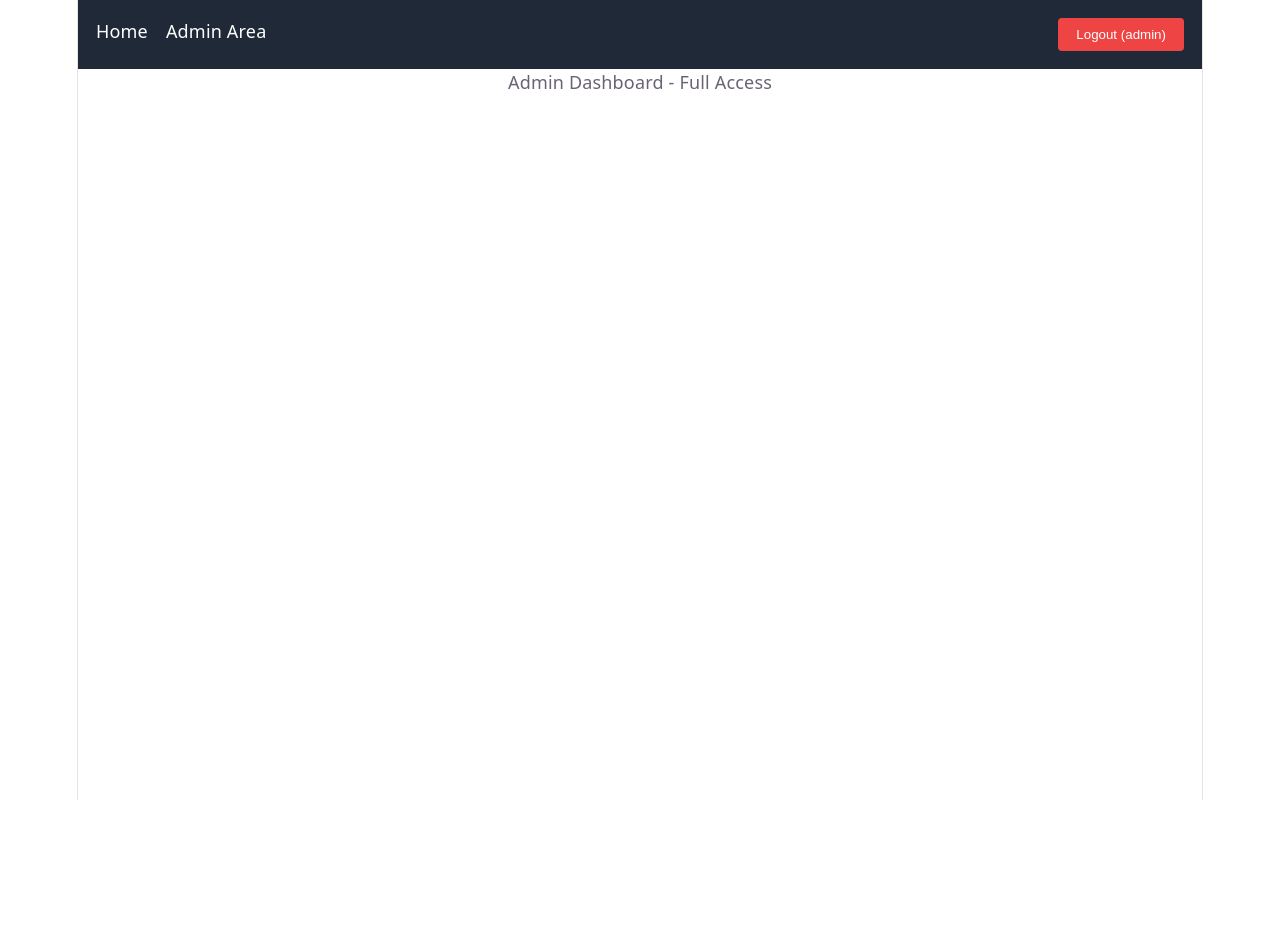
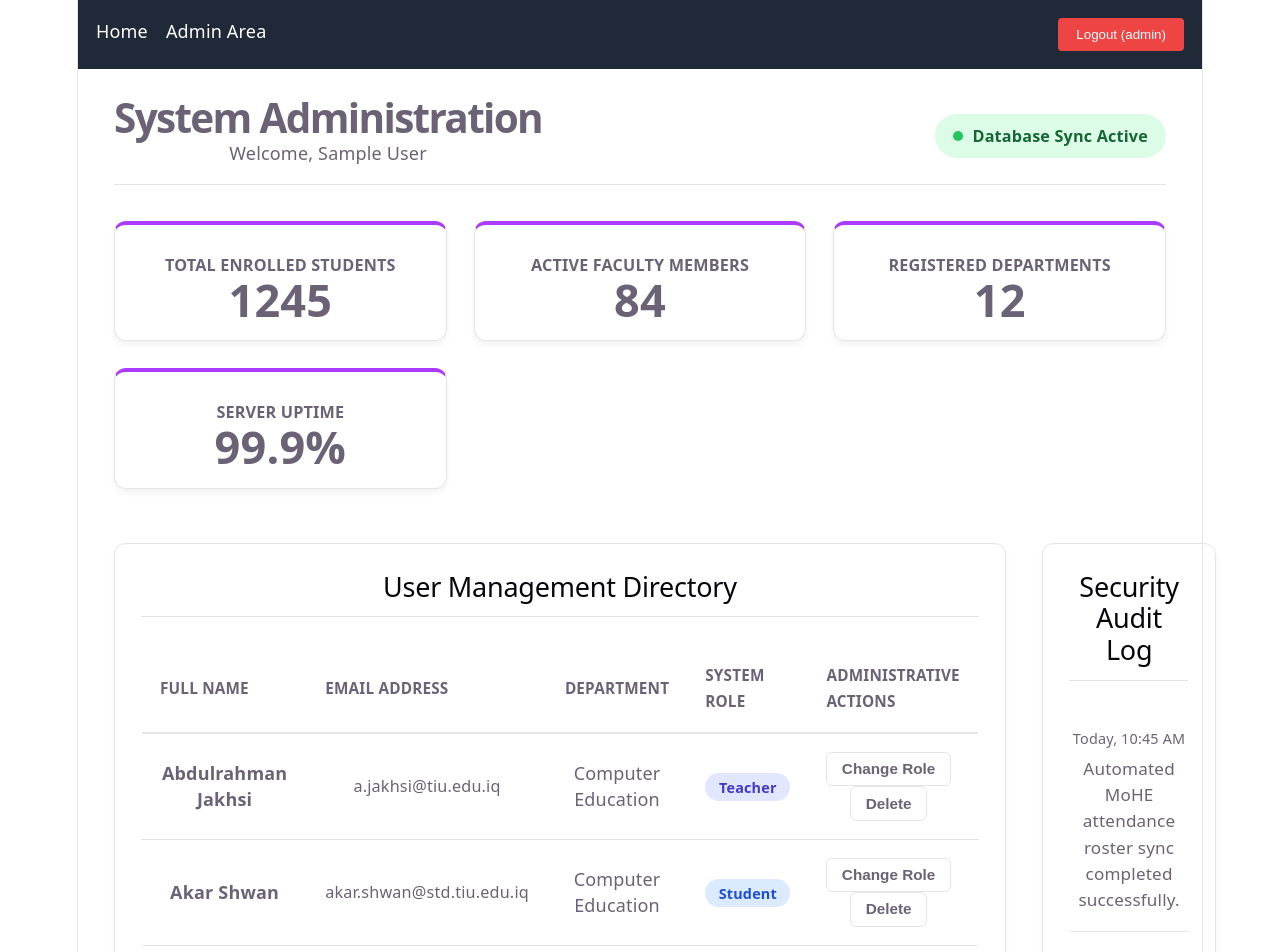
Before and after one commit to ZADOST/student-management-system, a React (Vite) app: page /admin in a window 1280 px wide. Shown: the top 952 px of the page. Before the commit the page ends 800 px from the top, so only its background shows below. Built offline with nearby package versions, Linux system fonts and the light colour scheme; sample sign-in values are in the browser's storage.

Commit message:
complete application frontend with interactive Admin Dashboard and system KPIs

```diff
--- /dev/null
+++ b/src/pages/AdminDashboard.css
@@ -0,0 +1,192 @@
+.admin-wrapper {
+  padding: 2rem;
+  max-width: 1400px;
+  margin: 0 auto;
+  font-family: system-ui, -apple-system, sans-serif;
+  color: var(--text-primary);
+}
+
+.admin-header {
+  display: flex;
+  justify-content: space-between;
+  align-items: center;
+  margin-bottom: 2rem;
+  padding-bottom: 1rem;
+  border-bottom: 1px solid var(--border);
+}
+
+.admin-header h1 {
+  font-size: 2.25rem;
+  font-weight: 800;
+  margin: 0;
+  color: var(--text-primary);
+}
+
+.system-status {
+  display: flex;
+  align-items: center;
+  gap: 0.5rem;
+  background: #dcfce7;
+  color: #166534;
+  padding: 0.5rem 1rem;
+  border-radius: 999px;
+  font-weight: 600;
+  font-size: 0.9rem;
+}
+
+.status-dot {
+  width: 10px;
+  height: 10px;
+  background-color: #22c55e;
+  border-radius: 50%;
+  animation: pulse 2s infinite;
+}
+
+@keyframes pulse {
+  0% { box-shadow: 0 0 0 0 rgba(34, 197, 94, 0.4); }
+  70% { box-shadow: 0 0 0 6px rgba(34, 197, 94, 0); }
+  100% { box-shadow: 0 0 0 0 rgba(34, 197, 94, 0); }
+}
+
+.admin-grid {
+  display: grid;
+  grid-template-columns: repeat(auto-fit, minmax(280px, 1fr));
+  gap: 1.5rem;
+  margin-bottom: 3rem;
+}
+
+.admin-stat-card {
+  background: var(--bg-secondary);
+  border: 1px solid var(--border);
+  border-radius: 12px;
+  padding: 1.5rem;
+  box-shadow: 0 4px 6px rgba(0, 0, 0, 0.05);
+  border-top: 4px solid var(--accent);
+}
+
+.admin-stat-title {
+  color: var(--text-secondary);
+  font-size: 0.9rem;
+  font-weight: 600;
+  text-transform: uppercase;
+  margin-bottom: 0.5rem;
+}
+
+.admin-stat-value {
+  font-size: 2.5rem;
+  font-weight: 800;
+  color: var(--text-primary);
+  margin: 0;
+}
+
+.management-section {
+  display: grid;
+  grid-template-columns: 2fr 1fr;
+  gap: 2rem;
+}
+
+@media (max-width: 1024px) {
+  .management-section {
+    grid-template-columns: 1fr;
+  }
+}
+
+.admin-card {
+  background: var(--bg-secondary);
+  border: 1px solid var(--border);
+  border-radius: 12px;
+  padding: 1.5rem;
+  box-shadow: 0 4px 6px rgba(0, 0, 0, 0.05);
+}
+
+.admin-card h2 {
+  margin: 0 0 1.5rem 0;
+  font-size: 1.5rem;
+  border-bottom: 1px solid var(--border);
+  padding-bottom: 0.75rem;
+}
+
+.user-table {
+  width: 100%;
+  border-collapse: collapse;
+}
+
+.user-table th {
+  text-align: left;
+  padding: 1rem;
+  background: var(--bg-primary);
+  color: var(--text-secondary);
+  font-size: 0.85rem;
+  text-transform: uppercase;
+  border-bottom: 2px solid var(--border);
+}
+
+.user-table td {
+  padding: 1rem;
+  border-bottom: 1px solid var(--border);
+  vertical-align: middle;
+}
+
+.role-badge {
+  padding: 0.25rem 0.75rem;
+  border-radius: 999px;
+  font-size: 0.8rem;
+  font-weight: 600;
+  text-transform: capitalize;
+}
+
+.role-admin { background: #f3e8ff; color: #7e22ce; }
+.role-teacher { background: #e0e7ff; color: #4338ca; }
+.role-student { background: #dbeafe; color: #1d4ed8; }
+
+.action-btn {
+  padding: 0.4rem 0.8rem;
+  background: transparent;
+  border: 1px solid var(--border);
+  border-radius: 6px;
+  cursor: pointer;
+  font-size: 0.85rem;
+  font-weight: 600;
+  color: var(--text-secondary);
+  transition: all 0.2s;
+  margin-right: 0.5rem;
+}
+
+.action-btn:hover {
+  background: var(--bg-primary);
+  color: var(--text-primary);
+}
+
+.action-btn.delete:hover {
+  background: #fee2e2;
+  color: #dc2626;
+  border-color: #fca5a5;
+}
+
+.audit-log {
+  list-style: none;
+  padding: 0;
+  margin: 0;
+}
+
+.audit-item {
+  padding: 1rem 0;
+  border-bottom: 1px solid var(--border);
+}
+
+.audit-item:last-child {
+  border-bottom: none;
+}
+
+.audit-time {
+  font-size: 0.8rem;
+  color: var(--text-secondary);
+  margin-bottom: 0.25rem;
+  display: block;
+}
+
+.audit-message {
+  font-size: 0.95rem;
+  color: var(--text-primary);
+  margin: 0;
+}
--- a/src/pages/AdminDashboard.jsx
+++ b/src/pages/AdminDashboard.jsx
@@ -0,0 +1,138 @@
+import React, { useState } from 'react';
+import { useAuth } from '../context/AuthContext';
+import './AdminDashboard.css';
+
+const AdminDashboard = () => {
+  const { user } = useAuth();
+
+  // MOCK SYSTEM STATS
+  const stats = {
+    totalStudents: 1245,
+    activeFaculty: 84,
+    departments: 12,
+    serverUptime: "99.9%"
+  };
+
+  // MOCK USER DIRECTORY
+  const [users, setUsers] = useState([
+    { id: 1, name: "Abdulrahman Jakhsi", email: "a.jakhsi@tiu.edu.iq", role: "teacher", department: "Computer Education" },
+    { id: 2, name: "Akar Shwan", email: "akar.shwan@std.tiu.edu.iq", role: "student", department: "Computer Education" },
+    { id: 3, name: "Zina Mohammed", email: "zina.m@std.tiu.edu.iq", role: "student", department: "Computer Education" },
+    { id: 4, name: "System Administrator", email: "admin@tiu.edu.iq", role: "admin", department: "IT Support" }
+  ]);
+
+  const handleDeleteUser = (userId, userName) => {
+    if (window.confirm(`Are you sure you want to permanently delete ${userName}'s account? This action cannot be undone.`)) {
+      setUsers(users.filter(u => u.id !== userId));
+      // Tomorrow: Axios DELETE request to /api/admin/users/{userId}
+    }
+  };
+
+  const handleChangeRole = (userId, currentRole) => {
+    const roles = ["student", "teacher", "admin"];
+    const currentIndex = roles.indexOf(currentRole);
+    const nextRole = roles[(currentIndex + 1) % roles.length];
+
+    setUsers(users.map(u => u.id === userId ? { ...u, role: nextRole } : u));
+    // Tomorrow: Axios PATCH request to /api/admin/users/{userId}/role
+  };
+
+  return (
+    <div className="admin-wrapper">
+      <div className="admin-header">
+        <div>
+          <h1>System Administration</h1>
+          <p style={{ color: 'var(--text-secondary)', margin: '0.5rem 0 0 0' }}>Welcome, {user?.name}</p>
+        </div>
+        <div className="system-status">
+          <div className="status-dot"></div>
+          Database Sync Active
+        </div>
+      </div>
+
+      <div className="admin-grid">
+        <div className="admin-stat-card">
+          <div className="admin-stat-title">Total Enrolled Students</div>
+          <div className="admin-stat-value">{stats.totalStudents}</div>
+        </div>
+        <div className="admin-stat-card">
+          <div className="admin-stat-title">Active Faculty Members</div>
+          <div className="admin-stat-value">{stats.activeFaculty}</div>
+        </div>
+        <div className="admin-stat-card">
+          <div className="admin-stat-title">Registered Departments</div>
+          <div className="admin-stat-value">{stats.departments}</div>
+        </div>
+        <div className="admin-stat-card">
+          <div className="admin-stat-title">Server Uptime</div>
+          <div className="admin-stat-value">{stats.serverUptime}</div>
+        </div>
+      </div>
+
+      <div className="management-section">
+        <div className="admin-card">
+          <h2>User Management Directory</h2>
+          <div style={{ overflowX: 'auto' }}>
+            <table className="user-table">
+              <thead>
+                <tr>
+                  <th>Full Name</th>
+                  <th>Email Address</th>
+                  <th>Department</th>
+                  <th>System Role</th>
+                  <th>Administrative Actions</th>
+                </tr>
+              </thead>
+              <tbody>
+                {users.map((u) => (
+                  <tr key={u.id}>
+                    <td style={{ fontWeight: 600 }}>{u.name}</td>
+                    <td style={{ color: 'var(--text-secondary)', fontSize: '0.9rem' }}>{u.email}</td>
+                    <td>{u.department}</td>
+                    <td>
+                      <span className={`role-badge role-${u.role}`}>
+                        {u.role}
+                      </span>
+                    </td>
+                    <td>
+                      <button className="action-btn" onClick={() => handleChangeRole(u.id, u.role)}>
+                        Change Role
+                      </button>
+                      <button className="action-btn delete" onClick={() => handleDeleteUser(u.id, u.name)}>
+                        Delete
+                      </button>
+                    </td>
+                  </tr>
+                ))}
+              </tbody>
+            </table>
+          </div>
+        </div>
+
+        <div className="admin-card">
+          <h2>Security Audit Log</h2>
+          <ul className="audit-log">
+            <li className="audit-item">
+              <span className="audit-time">Today, 10:45 AM</span>
+              <p className="audit-message">Automated MoHE attendance roster sync completed successfully.</p>
+            </li>
+            <li className="audit-item">
+              <span className="audit-time">Today, 09:12 AM</span>
+              <p className="audit-message">System Administrator elevated user ID #452 to Faculty status.</p>
+            </li>
+            <li className="audit-item">
+              <span className="audit-time">Yesterday, 11:30 PM</span>
+              <p className="audit-message">Nightly MySQL database backup executed without errors.</p>
+            </li>
+            <li className="audit-item">
+              <span className="audit-time">Yesterday, 02:15 PM</span>
+              <p className="audit-message">Multiple failed login attempts detected for IP address 192.168.1.104.</p>
+            </li>
+          </ul>
+        </div>
+      </div>
+    </div>
+  );
+};
+
+export default AdminDashboard;
```
Also changed, not shown: src/App.jsx (+4 -4 lines).
